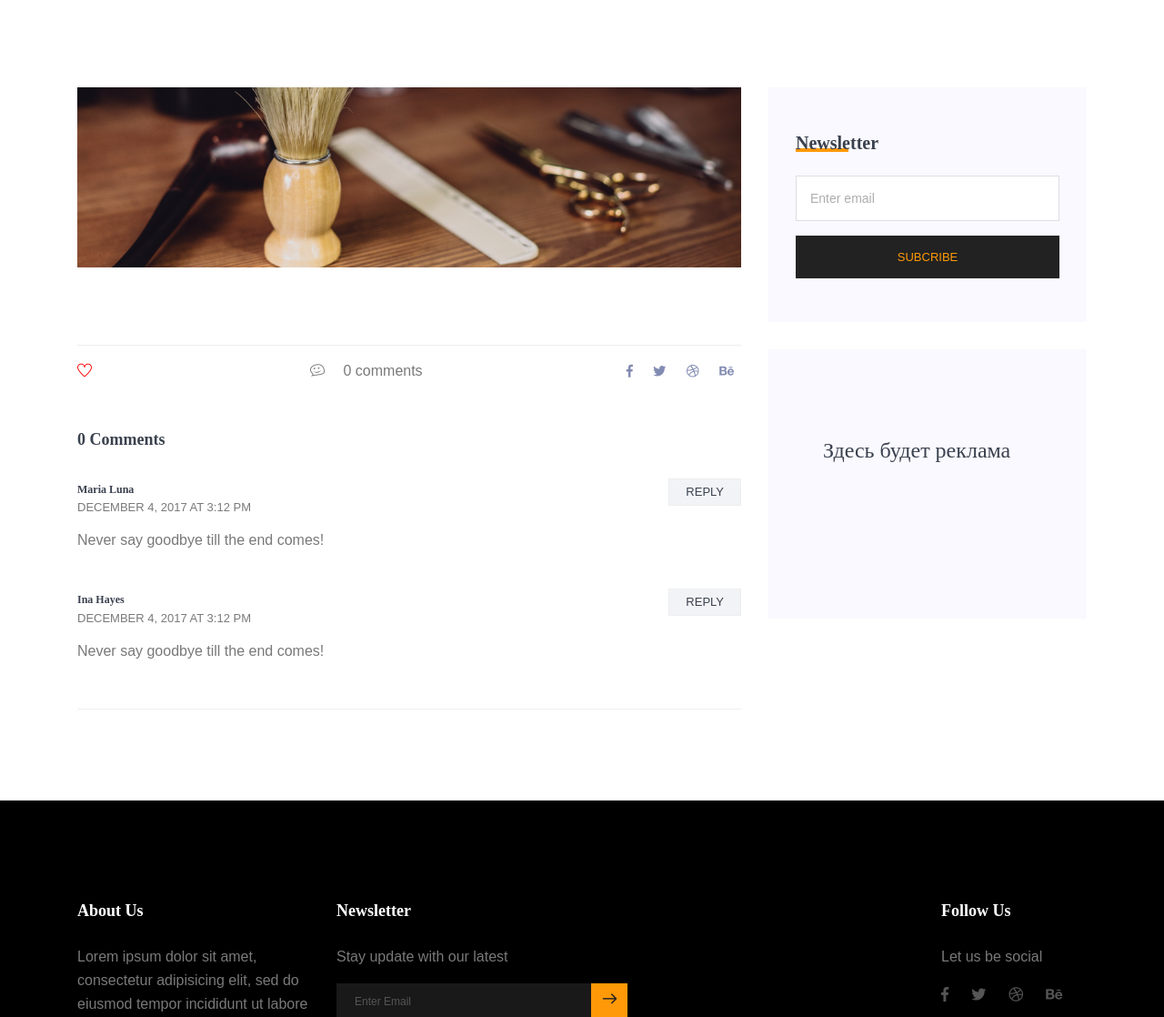
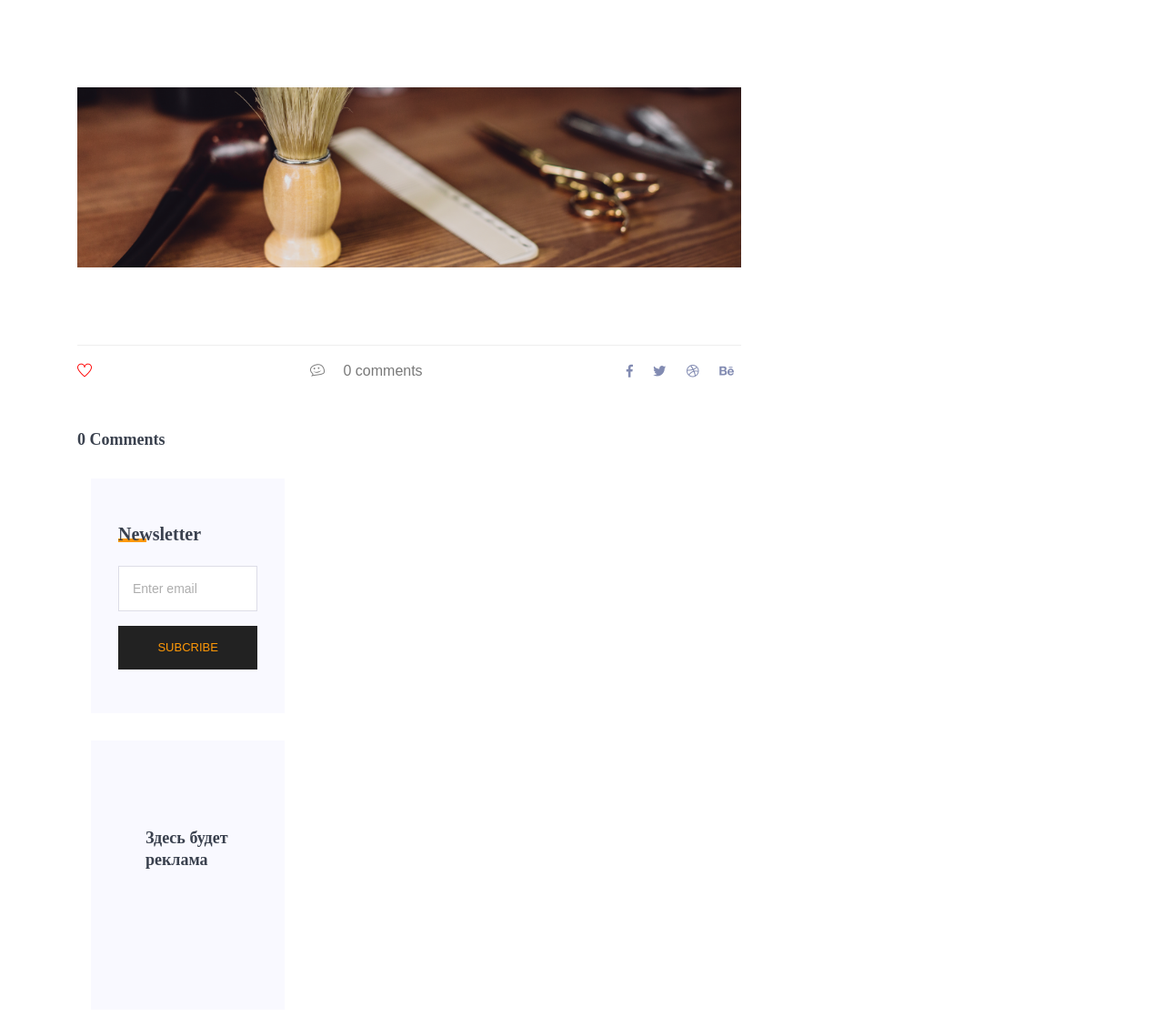
Before and after one commit to SamokhinSergey/blog-backend_ss, a Django app: template templates/blog-details.html in a window 1280 px wide. Shown: the part 488-1606 px from the top of the page at 91% size. Run offline with Django 3.2, Linux system fonts and the light colour scheme; the template is opened without the code that fills it, so the values that code supplies are empty; parts of the project's set-up code (start-up, migrations or seed data) failed here and were passed over; some libraries are stand-ins or nearby versions.

Commit message:
fix HTML pages

```diff
--- a/templates/base.html
+++ b/templates/base.html
@@ -113,6 +113,6 @@
     </div>
   </footer>
   <!--================ End Footer Area =================-->
-  <<script src="{% static 'scripts.js' %}"></script>
+  <script src="{% static 'scripts.js' %}"></script>
     </body>
 </html>
--- a/templates/blog-details.html
+++ b/templates/blog-details.html
@@ -2,7 +2,6 @@
 {% extends 'base.html' %}
 {% load static %}
 {% block title %}{{post.title}}{% endblock %}
-
 
 <body>
     {% block content %}
@@ -14,7 +13,7 @@
                     <h1>Blog details</h1>
                     <nav aria-label="breadcrumb" class="banner-breadcrumb">
                         <ol class="breadcrumb">
-              <li class="breadcrumb-item"><a href="#">Home</a></li>
+                            <li class="breadcrumb-item"><a href="{% url 'index' %}">Home</a></li>
                             <li class="breadcrumb-item active" aria-current="page">Blog Details</li>
                         </ol>
                     </nav>
@@ -23,10 +22,6 @@
         </div>
     </section>
     <!--================ Hero sm Banner end =================-->
-
-
-
-
     <!--================ Start Blog Post Area =================-->
     <section class="blog-post-area section-margin">
         <div class="container">
@@ -34,10 +29,8 @@
                 <div class="col-lg-8">
                     <div class="main_blog_details">
                         {% if post.image_url %}
-                <img class="img-fluid" src={{post.image_url}} alt="{{post.title}}">
-                {% else %}
-                <img class="img-fluid" src="{% static 'img/banner/blog.png' %}" alt="{{post.title}}">
-                {% endif %}
+                        <img class="img-fluid" src={{post.image_url}} alt="{{post.title}}"> {% else %}
+                        <img class="img-fluid" src="{% static 'img/banner/blog.png' %}" alt="{{post.title}}"> {% endif %}
                         <h4>{{post.title}}</h4>
                         <div class="user_details">
                             <div class="mt-sm-0 mt-3">
@@ -64,8 +57,7 @@
 
 
                     <div class="comments-area">
-                    <h4>{{ post.comments|length }} Comments</h4>
-                  {% for comment in post.comments %}
+                        <h4>{{ post.comments|length }} Comments</h4> {% for comment in post.comments %}
                         <div class="comment-list">
                             <div class="single-comment justify-content-between d-flex">
                                 <div class="user justify-content-between d-flex">
@@ -83,42 +75,6 @@
                             </div>
                         </div>
                         {% endfor %}
-                    <div class="comment-list">
-                        <div class="single-comment justify-content-between d-flex">
-                            <div class="user justify-content-between d-flex">
-                                <div class="desc">
-                                    <h5><a href="#">Maria Luna</a></h5>
-                                    <p class="date">December 4, 2017 at 3:12 pm </p>
-                                    <p class="comment">
-                                        Never say goodbye till the end comes!
-                                    </p>
-                                </div>
-                            </div>
-                            <div class="reply-btn">
-                                    <a href="" class="btn-reply text-uppercase">reply</a>
-                            </div>
-                        </div>
-                    </div>
-                    <div class="comment-list">
-                        <div class="single-comment justify-content-between d-flex">
-                            <div class="user justify-content-between d-flex">
-                                <div class="desc">
-                                    <h5><a href="#">Ina Hayes</a></h5>
-                                    <p class="date">December 4, 2017 at 3:12 pm </p>
-                                    <p class="comment">
-                                        Never say goodbye till the end comes!
-                                    </p>
-                                </div>
-                            </div>
-                            <div class="reply-btn">
-                                    <a href="" class="btn-reply text-uppercase">reply</a>
-                            </div>
-                        </div>
-                    </div>
-                </div>
-        </div>
-
-
                         <!-- Start Blog Post Siddebar -->
                         <div class="col-lg-4 sidebar-widgets">
                             <div class="widget-wrap">
@@ -126,8 +82,7 @@
                                     <h4 class="single-sidebar-widget__title">Newsletter</h4>
                                     <div class="form-group mt-30">
                                         <div class="col-autos">
-                      <input type="text" class="form-control" id="inlineFormInputGroup" placeholder="Enter email" onfocus="this.placeholder = ''"
-                        onblur="this.placeholder = 'Enter email'">
+                                            <input type="text" class="form-control" id="inlineFormInputGroup" placeholder="Enter email" onfocus="this.placeholder = ''" onblur="this.placeholder = 'Enter email'">
                                         </div>
                                     </div>
                                     <button class="bbtns d-block mt-20 w-100">Subcribe</button>
@@ -142,8 +97,10 @@
                         <!-- End Blog Post Siddebar -->
                     </div>
                 </div>
+            </div>
     </section>
     <!--================ End Blog Post Area =================-->
     {% endblock %}
 </body>
+
 </html>
--- a/templates/contact.html
+++ b/templates/contact.html
@@ -2,8 +2,6 @@
 {% extends 'base.html' %}
 {% load static %}
 {% block title %}Sensive Blog - Contact{% endblock %}
-
-
 <body>
     {% block content %}
 
@@ -15,7 +13,7 @@
                     <h1>Contact Us</h1>
                     <nav aria-label="breadcrumb" class="banner-breadcrumb">
                         <ol class="breadcrumb">
-              <li class="breadcrumb-item"><a href="#">Home</a></li>
+                            <li class="breadcrumb-item"><a href="{% url 'index' %}">Home</a></li>
                             <li class="breadcrumb-item active" aria-current="page">Contact Us</li>
                         </ol>
                     </nav>
@@ -87,4 +85,5 @@
     <!-- ================ contact section end ================= -->
     {% endblock %}
 </body>
+
 </html>
```
Also changed, not shown: templates/index.html (+5 -15 lines). Lines whose indentation alone changed are shown as unchanged.
